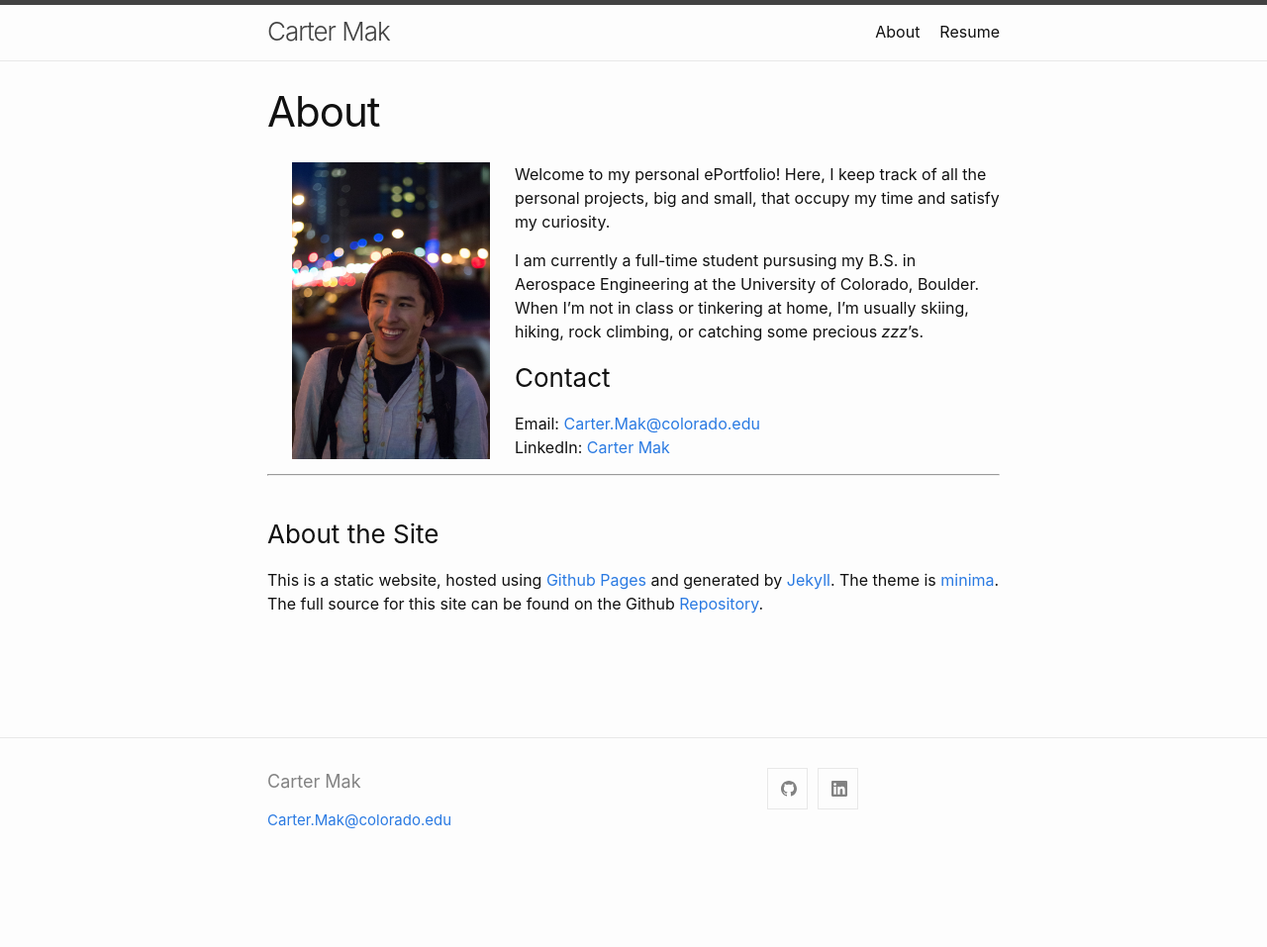
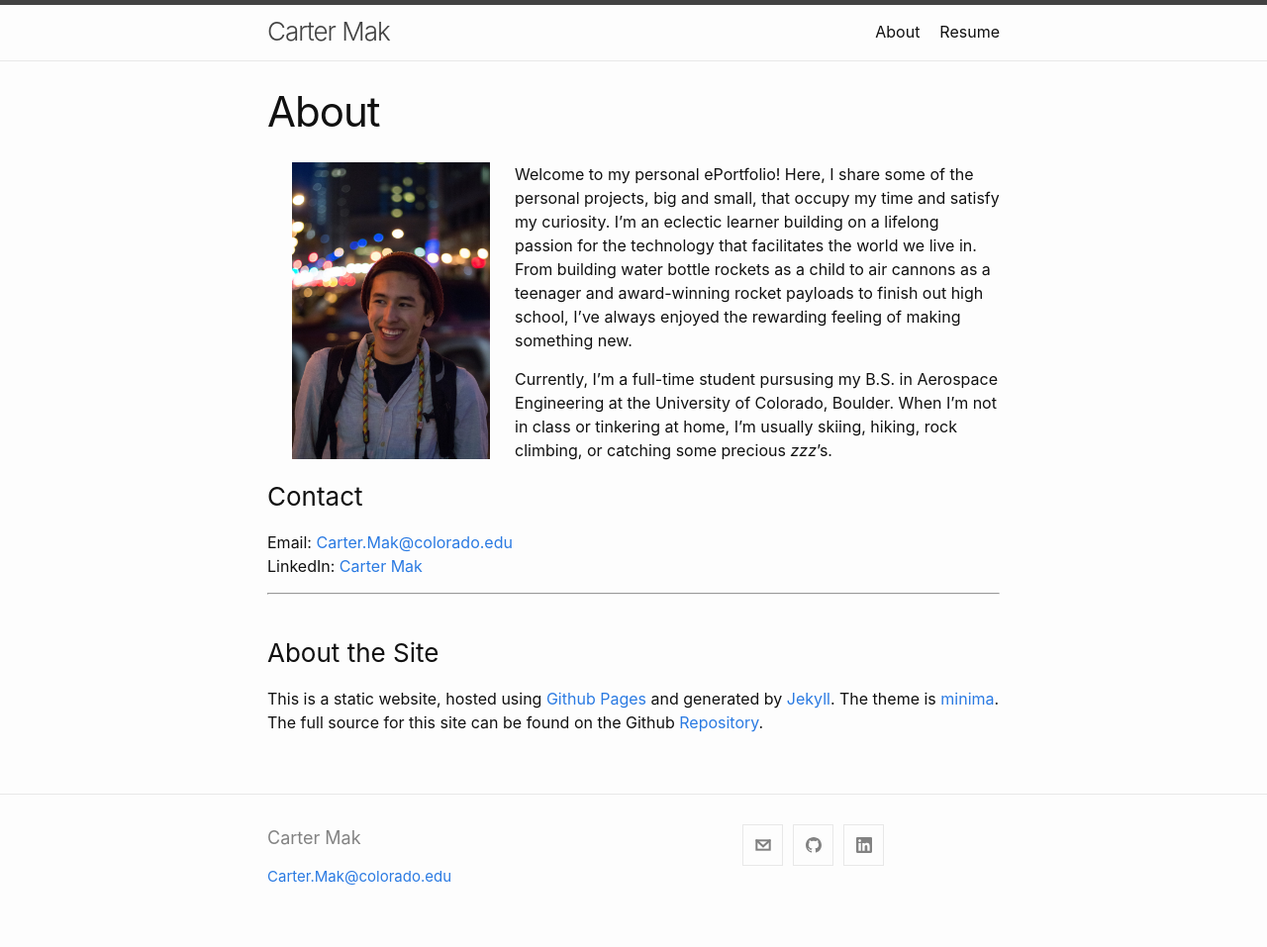
Before and after one commit to cartermak/cartermak.github.io, a Jekyll site: the page built from pages/about.md, in a window 1280 px wide. Shown: the whole page at 99% size. Built offline with Jekyll 4.4.1, drawn with Linux system fonts in a browser that asks for light colours; before the commit the page ends 900 px from its top, so only the background shows below that.

Commit message:
Updated about, added email social

```diff
--- a/_config.yml
+++ b/_config.yml
@@ -30,6 +30,7 @@ minima:
   social_links:
     github: cartermak
     linkedin: cartermak
+    email: Carter.Mak@colorado.edu
   date_format: "%Y"
 
 
--- a/_includes/social.html
+++ b/_includes/social.html
@@ -1,6 +1,7 @@
 {%- assign social = site.minima.social_links -%}
 
 <ul class="social-media-list">
+  {%- if social.email -%}<li><a rel="me" href="mailto:{{ social.email | cgi_escape | escape }}" title="{{ social.email | escape }}"><svg class="svg-icon grey"><use xlink:href="{{ '/assets/minima-social-icons.svg#email' | relative_url }}"></use></svg></a></li>{%- endif -%}
   {%- if social.dribbble -%}<li><a rel="me" href="https://dribbble.com/{{ social.dribbble | cgi_escape | escape }}" title="{{ social.dribbble | escape }}"><svg class="svg-icon grey"><use xlink:href="{{ '/assets/minima-social-icons.svg#dribbble' | relative_url }}"></use></svg></a></li>{%- endif -%}
   {%- if social.facebook -%}<li><a rel="me" href="https://www.facebook.com/{{ social.facebook | cgi_escape | escape }}" title="{{ social.facebook | escape }}"><svg class="svg-icon grey"><use xlink:href="{{ '/assets/minima-social-icons.svg#facebook' | relative_url }}"></use></svg></a></li>{%- endif -%}
   {%- if social.flickr -%}<li><a rel="me" href="https://www.flickr.com/photos/{{ social.flickr | cgi_escape | escape }}" title="{{ social.flickr | escape }}"><svg class="svg-icon grey"><use xlink:href="{{ '/assets/minima-social-icons.svg#flickr' | relative_url }}"></use></svg></a></li>{%- endif -%}
--- a/pages/about.md
+++ b/pages/about.md
@@ -6,9 +6,9 @@ permalink: /about/
 
 <img src="{{ site.baseurl }}/assets/portrait.jpg" alt="Protrait" width=200px align="left" hspace=25px>
 
-Welcome to my personal ePortfolio! Here, I keep track of all the personal projects, big and small, that occupy my time and satisfy my curiosity.
+Welcome to my personal ePortfolio! Here, I share some of the personal projects, big and small, that occupy my time and satisfy my curiosity. I'm an eclectic learner building on a lifelong passion for the technology that facilitates the world we live in. From building water bottle rockets as a child to air cannons as a teenager and award-winning rocket payloads to finish out high school, I've always enjoyed the rewarding feeling of making something new.
 
-I am currently a full-time student pursusing my B.S. in Aerospace Engineering at the University of Colorado, Boulder. When I'm not in class or tinkering at home, I'm usually skiing, hiking, rock climbing, or catching some precious *zzz*'s.
+Currently, I'm a full-time student pursusing my B.S. in Aerospace Engineering at the University of Colorado, Boulder. When I'm not in class or tinkering at home, I'm usually skiing, hiking, rock climbing, or catching some precious *zzz*'s.
 
 ### Contact
 
```
Also changed, not shown: assets/minima-social-icons.svg.
